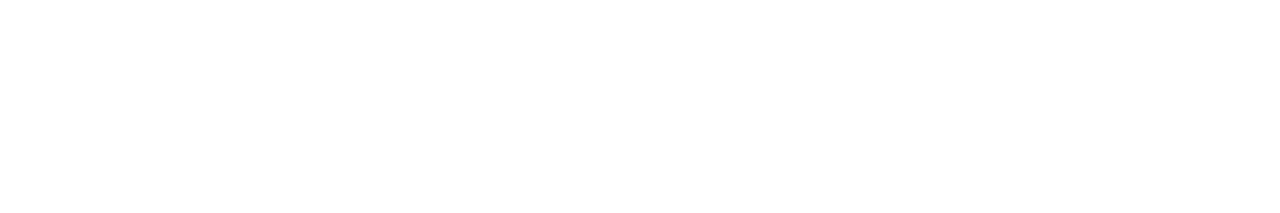
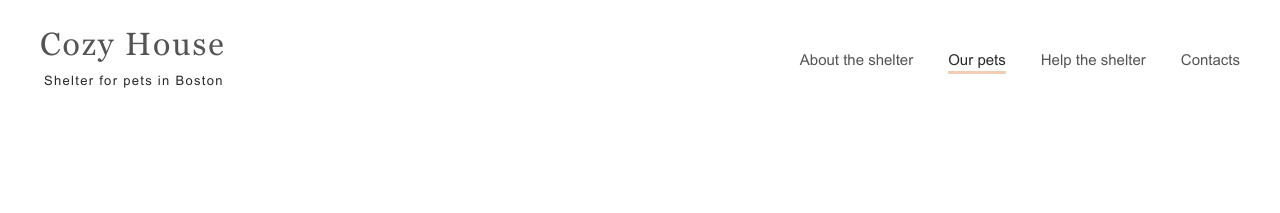
Before and after one commit to Vriitter/shelter, a plain HTML site: page shelter/pets.html in a window 1280 px wide. Drawn offline with Linux system fonts and the light colour scheme.

Commit message:
feat: add header white-theme pets page

```diff
--- a/shelter/css/style.css
+++ b/shelter/css/style.css
@@ -88,6 +88,22 @@ body {
 .header {
    padding-top: 30px;
    margin-bottom: 90px;
+}
+
+.header.white-theme {
+   color: #545454;
+   padding: 30px 0;
+}
+
+.header__logo-title.white-theme,
+.header__list.white-theme {
+   color: #545454;
+}
+
+.header__logo-subtitle.white-theme,
+.header__list-link--active.white-theme,
+.header__list-link.white-theme:hover {
+   color: #292929;
 }
 
 .header__inner {
--- a/shelter/pets.html
+++ b/shelter/pets.html
@@ -0,0 +1,42 @@
+<!DOCTYPE html>
+<html lang="en">
+
+<head>
+   <meta charset="UTF-8">
+   <meta name="viewport" content="width=device-width, initial-scale=1.0">
+   <title>Cozy House</title>
+   <link rel="icon" href="./img/favicon.ico" type="image/x-icon">
+   <link rel="stylesheet" href="./css/reset.css">
+   <link rel="stylesheet" href="./css/fonts.css">
+   <link rel="stylesheet" href="./css/style.css">
+</head>
+
+<body>
+   <header class="header white-theme">
+      <div class="container">
+         <div class="header__inner">
+            <a class="header__logo" href="#">
+               <h2 class="header__logo-title white-theme">Cozy House</h2>
+               <p class="header__logo-subtitle white-theme">Shelter for pets in Boston</p>
+            </a>
+            <nav class="header__nav">
+               <ul class="header__list white-theme">
+                  <li class="header__list-item">
+                     <a class="header__list-link white-theme" href="./index.html">About the shelter</a>
+                  </li>
+                  <li class="header__list-item">
+                     <a class="header__list-link header__list-link--active white-theme" href="./pets.html" target="_blank">Our pets</a>
+                  </li>
+                  <li class="header__list-item">
+                     <a class="header__list-link white-theme" href="#help">Help the shelter</a>
+                  </li>
+                  <li class="header__list-item">
+                     <a class="header__list-link white-theme" href="#footer">Contacts</a>
+                  </li>
+               </ul>
+            </nav>
+         </div>
+      </div>
+   </header>
+</body>
+</html>
```
